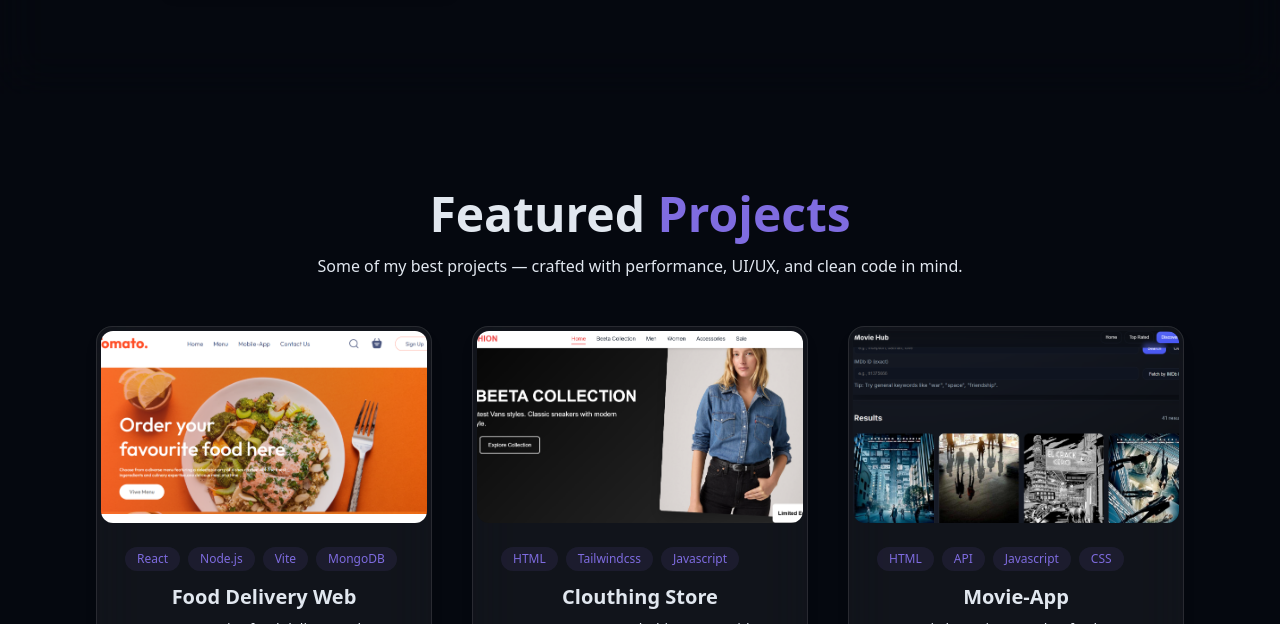
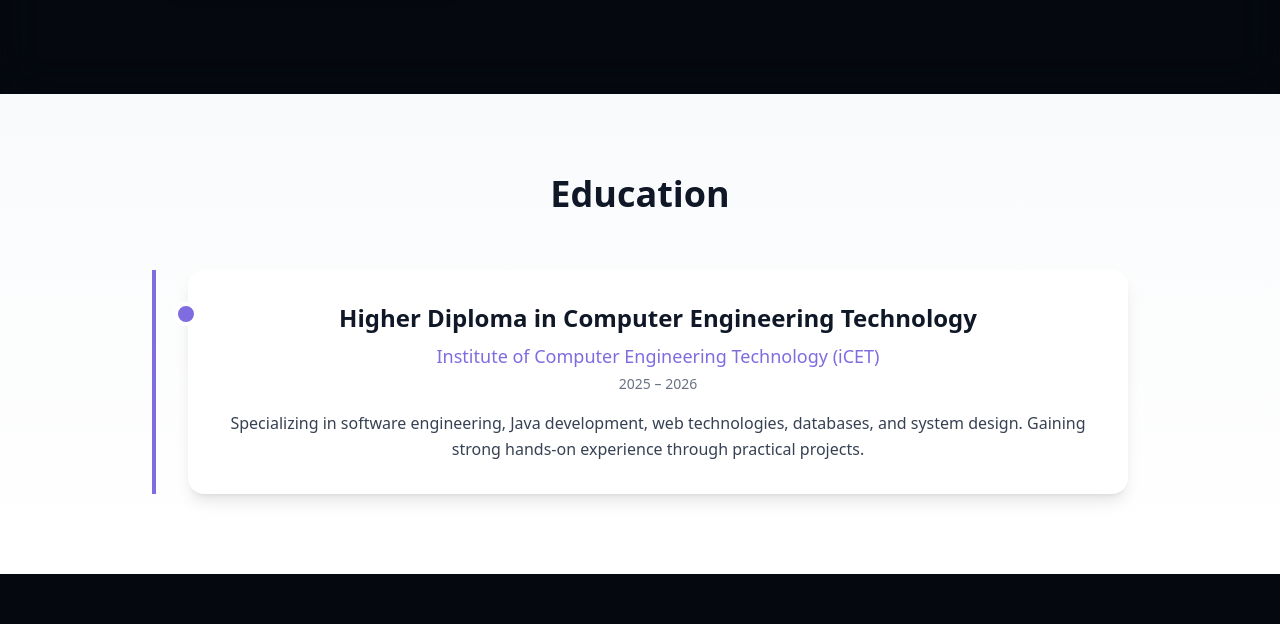
Before and after one commit to nethmalgeesaraux/Modern-Personal-Portfolio, a React (Vite) app: page / in a window 1280 px wide. Shown: the part 2918-3542 px from the top of the page. Built offline with nearby package versions, Linux system fonts and the light colour scheme.

Commit message:
update ui2

```diff
--- a/src/assets/components/AboutSection.jsx
+++ b/src/assets/components/AboutSection.jsx
@@ -23,7 +23,7 @@ export const AboutSection = () => {
               className="text-muted-foreground animate-fade-slide-up"
               style={{ animationDelay: "0.25s" }}
             >
-              With over 2 years of experience in web development, I specialize
+              With over 1 years of experience in web development, I specialize
               in creating responsive, accessible, and performant web
               applications using modern technologies.
             </p>
--- /dev/null
+++ b/src/assets/components/Education.jsx
@@ -0,0 +1,65 @@
+import React from "react";
+
+const Education = () => {
+  const educationData = [
+    {
+      degree: "Higher Diploma in Computer Engineering Technology",
+      institution: "Institute of Computer Engineering Technology (iCET)",
+      year: "2025 – 2026",
+      description:
+        "Specializing in software engineering, Java development, web technologies, databases, and system design. Gaining strong hands-on experience through practical projects."
+    },
+    // {
+    //   degree: "Secondary Education",
+    //   institution: "Kahatagasdigiliya Central College",
+    //   year: "2010 – 2024",
+    //   description:
+    //     "Completed secondary education with a strong foundation in mathematics, science, and information technology. Developed early interest in programming and problem-solving."
+    // }
+  ];
+
+  return (
+    <section
+      id="education"
+      className="py-20 bg-gradient-to-b from-gray-50 to-white dark:from-gray-900 dark:to-gray-950"
+    >
+      <div className="max-w-5xl mx-auto px-6">
+        {/* Section Title */}
+        <h2 className="text-4xl font-bold text-center mb-14 text-gray-900 dark:text-white">
+          Education
+        </h2>
+
+        {/* Timeline */}
+        <div className="relative border-l-4 border-primary pl-8 space-y-10">
+          {educationData.map((edu, index) => (
+            <div
+              key={index}
+              className="group relative bg-white dark:bg-gray-900 rounded-2xl shadow-lg p-8 transition-all duration-300 hover:shadow-2xl hover:-translate-y-1"
+            >
+              {/* Timeline Dot */}
+              <span className="absolute -left-[14px] top-8 w-6 h-6 bg-primary rounded-full border-4 border-white dark:border-gray-900"></span>
+
+              <h3 className="text-2xl font-semibold text-gray-900 dark:text-white mb-2">
+                {edu.degree}
+              </h3>
+
+              <p className="text-lg font-medium text-primary mb-1">
+                {edu.institution}
+              </p>
+
+              <p className="text-sm text-gray-500 dark:text-gray-400 mb-4">
+                {edu.year}
+              </p>
+
+              <p className="text-gray-700 dark:text-gray-300 leading-relaxed">
+                {edu.description}
+              </p>
+            </div>
+          ))}
+        </div>
+      </div>
+    </section>
+  );
+};
+
+export default Education;
--- a/src/assets/components/Footer.jsx
+++ b/src/assets/components/Footer.jsx
@@ -1,25 +1,10 @@
 import { ArrowUp, Sun, Moon, Facebook, Instagram, Github, Linkedin } from "lucide-react";
-import { useState } from "react";
 
 export const Footer = () => {
-  const [darkMode, setDarkMode] = useState(false);
 
-  const toggleTheme = () => {
-    setDarkMode(!darkMode);
-    document.documentElement.classList.toggle("dark");
-  };
 
   return (
     <footer className="relative mt-20 py-12 px-6 bg-gradient-to-br from-primary/10 via-background/20 to-primary/5 border-t border-white/10 flex flex-col items-center gap-12 rounded-3xl shadow-xl backdrop-blur-lg">
-
-      {/* Theme Toggle */}
-      <button
-        onClick={toggleTheme}
-        className="absolute right-6 top-6 p-2 rounded-full bg-white/10 hover:bg-white/25 transition-all duration-300 shadow-md"
-        aria-label="Toggle Theme"
-      >
-        {darkMode ? <Sun size={22} /> : <Moon size={22} />}
-      </button>
 
       {/* Navigation Menu */}
       <nav className="flex flex-wrap justify-center gap-6 text-sm sm:text-base text-muted-foreground font-medium">
--- a/src/assets/pages/Home.jsx
+++ b/src/assets/pages/Home.jsx
@@ -8,6 +8,7 @@ import { SkillsSection } from "../components/SkillsSection";
 import { StarBackground } from "../components/StarBackground";
 import { ThemeToggle } from "../components/ThemeToggle";
 import {Certificates}from"../components/Certificates"
+import Education from "../components/Education";
 
 export const Home = () => {
   return (
@@ -24,6 +25,7 @@ export const Home = () => {
         <HeroSection />
         <AboutSection />
         <SkillsSection />
+        <Education/>
         <ProjectsSection/>
         <Certificates/>
         <ContactSection />
```
